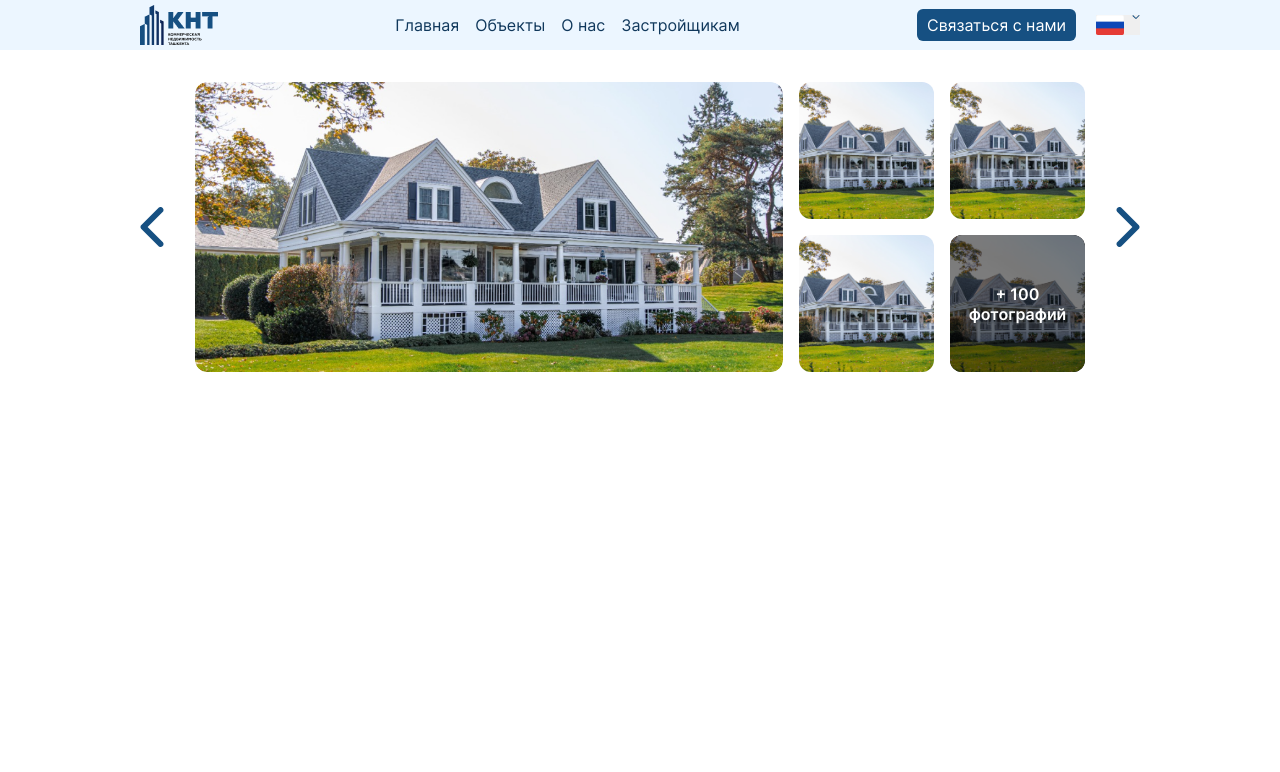
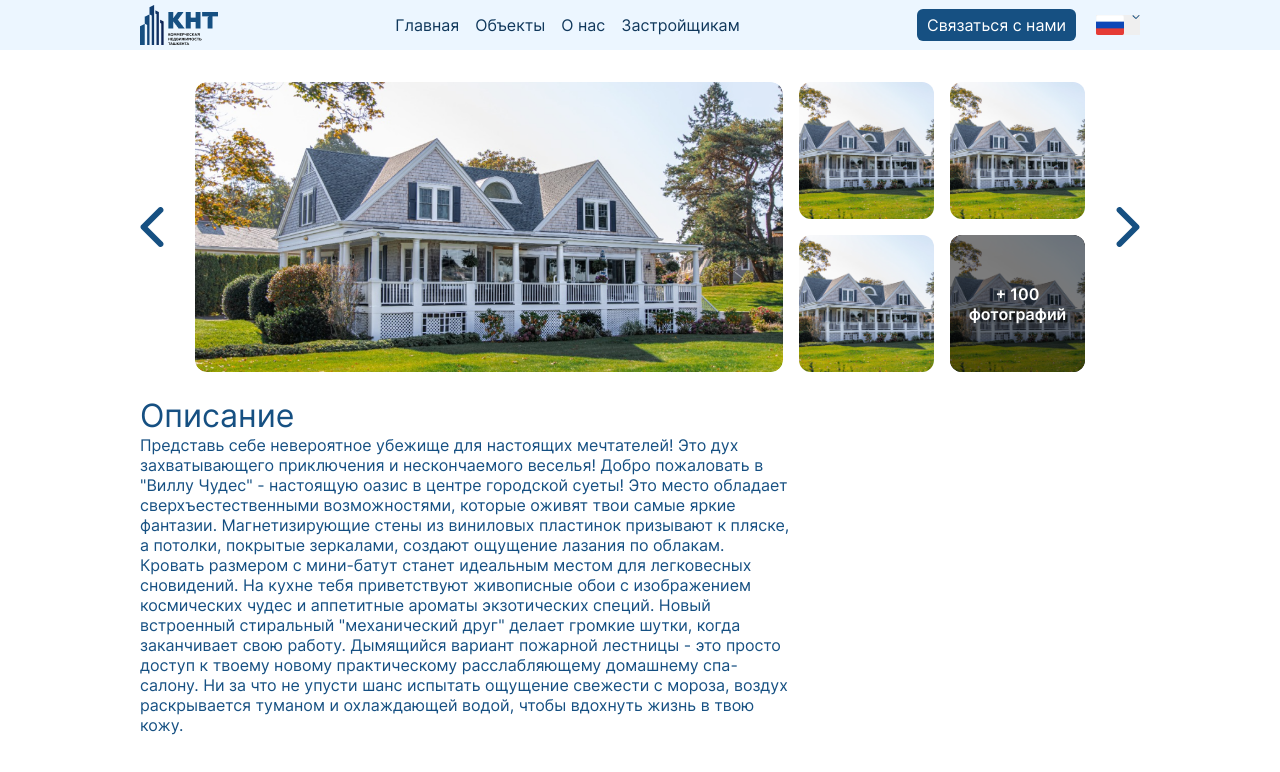
Before and after one commit to Mohammadxoja2005/knt, a React (Vite) app: page /cart/1 in a window 1280 px wide. Shown: the top 772 px of the page. Built offline with nearby package versions, Linux system fonts and the light colour scheme.

Commit message:
added description section to cart

```diff
--- a/src/pages/objectCart/ObjectCart.tsx
+++ b/src/pages/objectCart/ObjectCart.tsx
@@ -2,12 +2,14 @@ import { FC } from 'react'
 // components
 import Header from '../../layouts/header/Header'
 import Slider from './components/slider/Slider'
+import Description from './components/description/Description'
 
 const ObjectCart: FC = () => {
     return (
         <>
             <Header />
             <Slider />
+            <Description />
         </>
     )
 }
--- /dev/null
+++ b/src/pages/objectCart/components/description/Description.tsx
@@ -0,0 +1,27 @@
+import { FC } from 'react'
+import styles from "./index.module.scss";
+
+const Description: FC = () => {
+    return (
+        <section className={styles.des} >
+            <div className={styles.container}>
+                <h2 className={styles.des_title}>
+                    Описание
+                </h2>
+                <div className={styles.des_widget_con} >
+                    <div className={styles.des_des}>
+                        Представь себе невероятное убежище для настоящих мечтателей! Это дух захватывающего приключения и нескончаемого веселья! Добро пожаловать в "Виллу Чудес" - настоящую оазис в центре городской суеты!
+                        Это место обладает сверхъестественными возможностями, которые оживят твои самые яркие фантазии. Магнетизирующие стены из виниловых пластинок призывают к пляске, а потолки, покрытые зеркалами, создают ощущение лазания по облакам. Кровать размером с мини-батут станет идеальным местом для легковесных сновидений.
+                        На кухне тебя приветствуют живописные обои с изображением космических чудес и аппетитные ароматы экзотических специй. Новый встроенный стиральный "механический друг" делает громкие шутки, когда заканчивает свою работу.
+                        Дымящийся вариант пожарной лестницы - это просто доступ к твоему новому практическому расслабляющему домашнему спа-салону. Ни за что не упусти шанс испытать ощущение свежести с мороза, воздух раскрывается туманом и охлаждающей водой, чтобы вдохнуть жизнь в твою кожу.
+                    </div>
+                    <div className={styles.des_widget}>
+
+                    </div>
+                </div>
+            </div>
+        </section>
+    )
+}
+
+export default Description;
--- /dev/null
+++ b/src/pages/objectCart/components/description/index.module.scss
@@ -0,0 +1,16 @@
+.container {
+  max-width: 1000px;
+  margin: 0 auto 12px auto;
+  font-family: inter-regular;
+  color: #165082;
+}
+
+.des_title {
+  font-size: 32px;
+  font-weight: 400;
+}
+
+.des_widget_con {
+  display: grid;
+  grid-template-columns: 1.3fr 0.7fr;
+}
```
